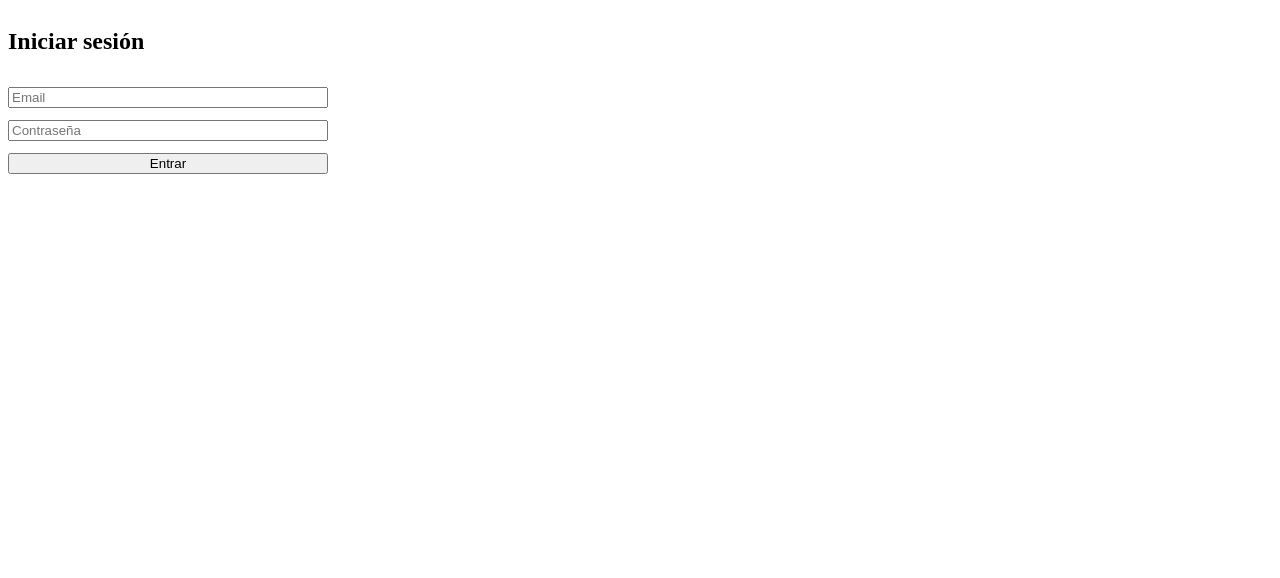
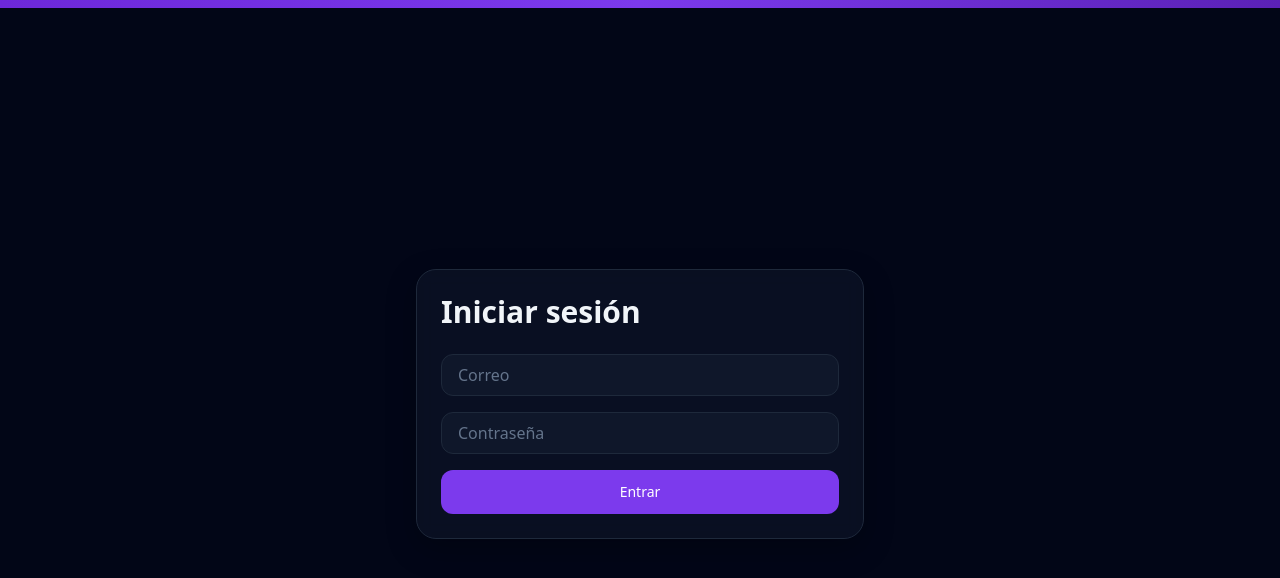
Before and after one commit to RafaAraya14/Caso-1, a Next.js app: page /login in a window 1280 px wide. Shown: the top 578 px of the page. Built offline with nearby package versions, Linux system fonts and the light colour scheme; no server answers.

Commit message:
login funcional + css

```diff
--- a/package.json
+++ b/package.json
@@ -19,11 +19,13 @@
         "@types/node": "20.8.0",
         "@types/react": "^18.2.23",
         "@types/react-dom": "18.2.7",
+        "autoprefixer": "^10.4.21",
         "eslint": "^8.50.0",
         "jest": "^29.7.0",
         "jest-environment-jsdom": "^30.1.2",
+        "postcss": "^8.5.6",
         "prettier": "^3.0.3",
-        "tailwindcss": "^3.3.3",
+        "tailwindcss": "^3.4.17",
         "ts-jest": "^29.4.4"
     },
     "scripts": {
--- /dev/null
+++ b/postcss.config.js
@@ -0,0 +1,6 @@
+module.exports = {
+  plugins: {
+    tailwindcss: {},
+    autoprefixer: {},
+  },
+}
--- a/src/app/dashboard/page.tsx
+++ b/src/app/dashboard/page.tsx
@@ -1,4 +1,3 @@
-// app/dashboard/page.tsx
 'use client'
 import { useEffect, useState } from 'react'
 import { supabase } from '../../lib/supabase'
@@ -6,6 +5,7 @@ import { useRouter } from 'next/navigation'
 
 export default function Dashboard() {
   const [role, setRole] = useState<string>('BasicUser')
+  const [coach, setCoach] = useState<{ id: number|null, name?: string } | null>(null)
   const router = useRouter()
 
   useEffect(() => {
@@ -13,19 +13,22 @@ export default function Dashboard() {
       const { data: { session } } = await supabase.auth.getSession()
       if (!session) return router.replace('/login')
 
-      // OJO: la columna en BD es "userid" (minúsculas)
-      const { data, error } = await supabase
+      const uid = session.user.id
+
+      const { data: profile } = await supabase
         .from('profiles')
         .select('role')
-        .eq('userid', session.user.id)
+        .eq('userid', uid)
         .single()
+      if (profile?.role) setRole(profile.role)
 
-      if (error) {
-        // si no hay fila, evita ruido en consola
-        // puedes descomentar si querés ver detalles: console.warn('profiles error', error)
-        return
-      }
-      if (data?.role) setRole(data.role)
+      const { data: coachRow } = await supabase
+        .from('coaches')
+        .select('id, displayname')
+        .eq('userid', uid)
+        .maybeSingle()
+
+      setCoach(coachRow ? { id: coachRow.id, name: coachRow.displayname } : { id: null })
     }
     void init()
   }, [router])
@@ -36,10 +39,38 @@ export default function Dashboard() {
   }
 
   return (
-    <div style={{ display:'grid', gap:12 }}>
-      <h1>Dashboard</h1>
-      <p>Tu rol: {role}</p>
-      <button onClick={logout}>Cerrar sesión</button>
-    </div>
+    <main className="max-w-6xl mx-auto p-6">
+      <header className="mb-6">
+        <h1 className="text-4xl font-bold tracking-tight">Dashboard</h1>
+        <p className="text-slate-400">Tu rol: <span className="text-brand-300">{role}</span></p>
+      </header>
+
+      <section className="grid gap-6 md:grid-cols-3">
+        {/* KPI simple */}
+        <div className="card p-5">
+          <p className="text-sm text-slate-400">Estado</p>
+          <h3 className="mt-1 text-2xl font-semibold">
+            {coach?.id ? 'Coach activo' : 'Usuario'}
+          </h3>
+          {coach?.name && <p className="text-slate-400 mt-1">({coach.name})</p>}
+        </div>
+
+        <div className="card p-5">
+          <p className="text-sm text-slate-400">Próximas 24h</p>
+          <h3 className="mt-1 text-2xl font-semibold">Sesiones: —</h3>
+          <p className="text-slate-400 mt-1 text-sm">Conecta el query real más adelante</p>
+        </div>
+
+        <div className="card p-5">
+          <p className="text-sm text-slate-400">Créditos</p>
+          <h3 className="mt-1 text-2xl font-semibold">—</h3>
+          <p className="text-slate-400 mt-1 text-sm">userpackages pendiente</p>
+        </div>
+      </section>
+
+      <div className="mt-8 flex justify-end">
+        <button onClick={logout} className="btn btn-primary h-11">Cerrar sesión</button>
+      </div>
+    </main>
   )
 }
--- /dev/null
+++ b/src/app/globals.css
@@ -0,0 +1,26 @@
+@tailwind base;
+@tailwind components;
+@tailwind utilities;
+
+/* Tipografía base y fondo oscuro */
+:root {
+  color-scheme: dark;
+}
+
+html, body {
+  @apply bg-slate-950 text-slate-100;
+}
+
+/* Tarjetas y botones reutilizables */
+.card {
+  @apply bg-slate-900/60 backdrop-blur rounded-2xl shadow-soft border border-slate-800;
+}
+.btn {
+  @apply inline-flex items-center justify-center rounded-xl px-4 py-2 text-sm font-medium transition;
+}
+.btn-primary {
+  @apply bg-brand-600 hover:bg-brand-700 text-white;
+}
+.input {
+  @apply w-full rounded-xl bg-slate-900 border border-slate-800 focus:outline-none focus:ring-2 focus:ring-brand-500 px-4 py-2 placeholder:text-slate-500;
+}
--- a/src/app/layout.tsx
+++ b/src/app/layout.tsx
@@ -1,16 +1,19 @@
-export const metadata = {
-  title: 'Next.js',
-  description: 'Generated by Next.js',
+// src/app/layout.tsx
+import "./globals.css";
+import type { Metadata } from "next";
+
+export const metadata: Metadata = {
+  title: "20minCoach PoC",
+};
+
+export default function RootLayout({ children }: { children: React.ReactNode }) {
+  return (
+    <html lang="es">
+      <body>
+        {/* Top bar morada */}
+        <div className="h-2 bg-gradient-to-r from-brand-700 via-brand-600 to-brand-800" />
+        {children}
+      </body>
+    </html>
+  );
 }
-
-export default function RootLayout({
-  children,
-}: {
-  children: React.ReactNode
-}) {
-  return (
-    <html lang="en">
-      <body>{children}</body>
-    </html>
-  )
-}
--- a/src/app/login/page.tsx
+++ b/src/app/login/page.tsx
@@ -1,4 +1,3 @@
-// app/login/page.tsx
 'use client'
 import { useState } from 'react'
 import { supabase } from '../../lib/supabase'
@@ -8,23 +7,44 @@ export default function LoginPage() {
   const [email, setEmail] = useState('')
   const [password, setPassword] = useState('')
   const [err, setErr] = useState('')
+  const [loading, setLoading] = useState(false)
   const router = useRouter()
 
   const onSubmit = async (e: React.FormEvent) => {
     e.preventDefault()
     setErr('')
+    setLoading(true)
     const { error } = await supabase.auth.signInWithPassword({ email, password })
+    setLoading(false)
     if (error) return setErr(error.message)
     router.push('/dashboard')
   }
 
   return (
-    <form onSubmit={onSubmit} style={{ display:'grid', gap:12, maxWidth:320 }}>
-      <h2>Iniciar sesión</h2>
-      <input type="email" value={email} onChange={e=>setEmail(e.target.value)} placeholder="Email" />
-      <input type="password" value={password} onChange={e=>setPassword(e.target.value)} placeholder="Contraseña" />
-      {err && <small style={{ color:'tomato' }}>{err}</small>}
-      <button type="submit">Entrar</button>
-    </form>
+    <main className="min-h-[calc(100vh-0.5rem)] grid place-items-center p-4">
+      <div className="card w-full max-w-md p-6">
+        <h1 className="text-3xl font-semibold mb-6">Iniciar sesión</h1>
+        <form onSubmit={onSubmit} className="grid gap-4">
+          <input
+            className="input"
+            type="email"
+            placeholder="Correo"
+            value={email}
+            onChange={e=>setEmail(e.target.value)}
+          />
+          <input
+            className="input"
+            type="password"
+            placeholder="Contraseña"
+            value={password}
+            onChange={e=>setPassword(e.target.value)}
+          />
+          {err && <p className="text-red-400 text-sm">{err}</p>}
+          <button className="btn btn-primary h-11" disabled={loading} type="submit">
+            {loading ? 'Entrando…' : 'Entrar'}
+          </button>
+        </form>
+      </div>
+    </main>
   )
 }
--- a/tailwind.config.js
+++ b/tailwind.config.js
@@ -0,0 +1,33 @@
+/** @type {import('tailwindcss').Config} */
+module.exports = {
+  content: [
+    "./src/pages/**/*.{js,ts,jsx,tsx,mdx}",
+    "./src/components/**/*.{js,ts,jsx,tsx,mdx}",
+    "./src/app/**/*.{js,ts,jsx,tsx,mdx}",
+  ],
+  theme: {
+    extend: {
+      colors: {
+        brand: {
+          50:  "#f5f3ff",
+          100: "#ede9fe",
+          200: "#ddd6fe",
+          300: "#c4b5fd",
+          400: "#a78bfa",
+          500: "#8b5cf6",
+          600: "#7c3aed",
+          700: "#6d28d9", // barra superior como tu ejemplo
+          800: "#5b21b6",
+          900: "#4c1d95",
+        }
+      },
+      boxShadow: {
+        'soft': '0 10px 30px rgba(0,0,0,.25)'
+      },
+      borderRadius: {
+        '2xl': '1.25rem'
+      }
+    },
+  },
+  plugins: [],
+}
```
Also changed, not shown: next-env.d.ts, 1 other file (tests, documents, lock files or other folders).
